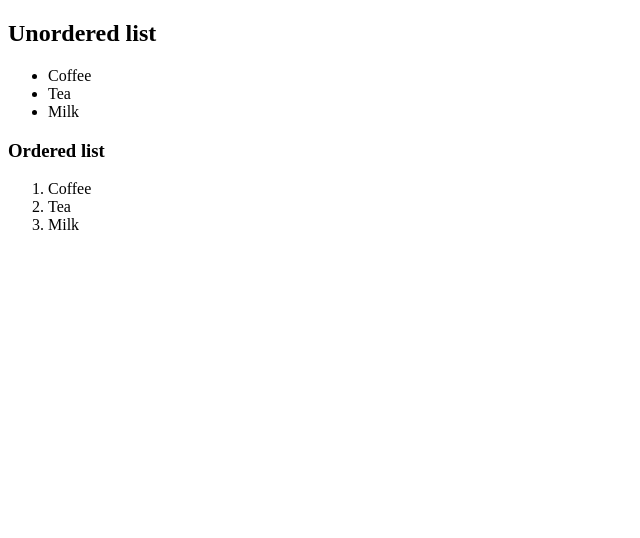
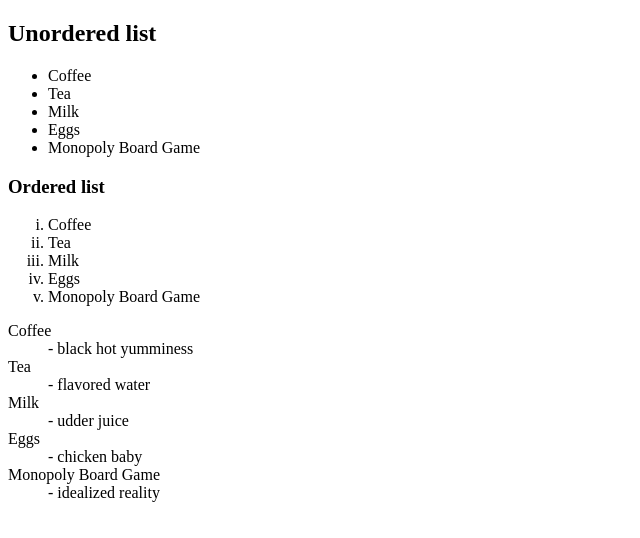
Before and after one commit to Stukins5397/geo455_page, a plain HTML site: page ex_1/example-01-03.html in a window 1280 px wide. Shown: the whole page, without its empty margins (0-640 px from the left). Drawn offline with Linux system fonts and the light colour scheme.

Commit message:
Add files via upload

```diff
--- a/ex_1/example-01-03.html
+++ b/ex_1/example-01-03.html
@@ -9,12 +9,27 @@
             <li>Coffee</li>
             <li>Tea</li>
             <li>Milk</li>
+            <li>Eggs</li>
+            <li>Monopoly Board Game</li>
         </ul>
         <h3>Ordered list</h3><!-- replace the Ordered list with Here are my lab assignments-->
-        <ol type="1">
+        <ol type="i">
             <li>Coffee</li> <!--Replace coffee, tea, milk.... with Lab 1, Lab 2, Lab 3.... so on-->
             <li>Tea</li>
             <li>Milk</li>
+            <li>Eggs</li>
+            <li>Monopoly Board Game</li>
         </ol>
+        <dl>
+            <dt>Coffee</dt>
+            <dd>- black hot yumminess</dd>
+            <dt>Tea</dt>
+            <dd>- flavored water</dd>
+            <dt>Milk</dt>
+            <dd>- udder juice</dd>
+            <dt>Eggs</dt>
+            <dd>- chicken baby</dd>
+            <dt>Monopoly Board Game</dt>
+            <dd>- idealized reality</dd>
     </body>
 </html>
```
Also changed, not shown: ex_1/example-01-01.html (+1 -1 lines), ex_1/example-01-02.html (+3 -2 lines), ex_1/example-01-04.html (+3 -0 lines), ex_1/geo455_ex1.html (+1 -0 lines).
